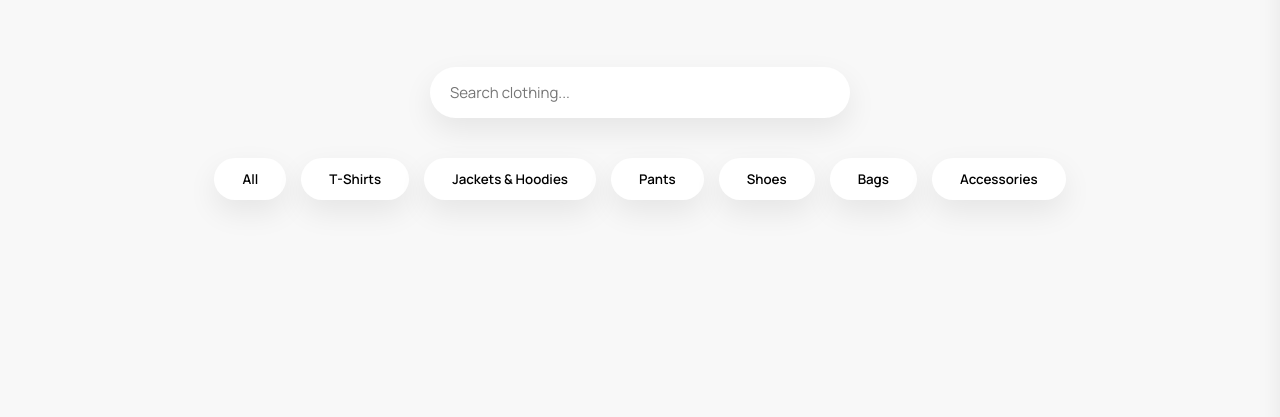
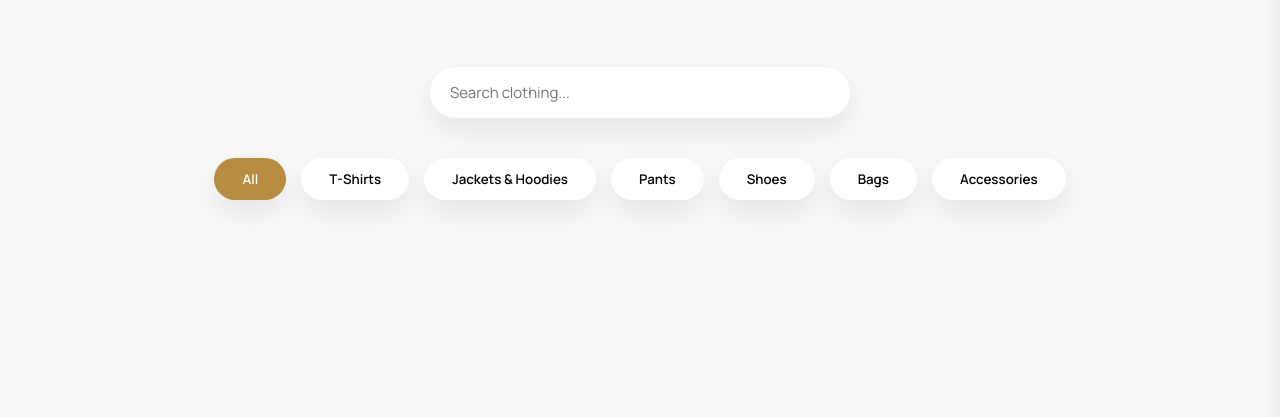
Before and after one commit to phiaya/Finals_Output, a plain HTML site: page products.html in a window 1280 px wide. Shown: the part 327-744 px from the top of the page. Drawn offline with Linux system fonts and the light colour scheme.

Commit message:
Add styles for active filter button

```diff
--- a/css/style.css
+++ b/css/style.css
@@ -1268,3 +1268,8 @@ button,
 .checkout-btn:hover{
     background:#16a34a;
 }
+
+.filter-btn.active{
+    background:#b68d40;
+    color:white;
+}
```
